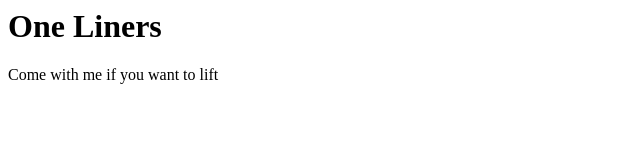
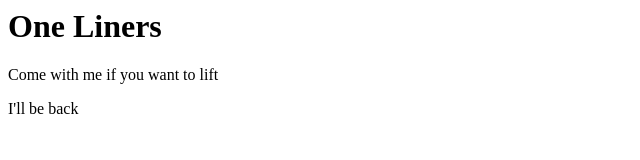
Before and after one commit to beecha/DummyRepo, a plain HTML site: page index.html in a window 1280 px wide. Shown: the full height of the page, 0-640 px from the left. Drawn offline with Linux system fonts and the light colour scheme.

Commit message:
Added another Arnold quote

```diff
--- a/index.html
+++ b/index.html
@@ -1,4 +1,5 @@
 <html>
 	<h1>One Liners</h1>
 	<p>Come with me if you want to lift</p>
+	<p>I'll be back</p>
 </html>
```
